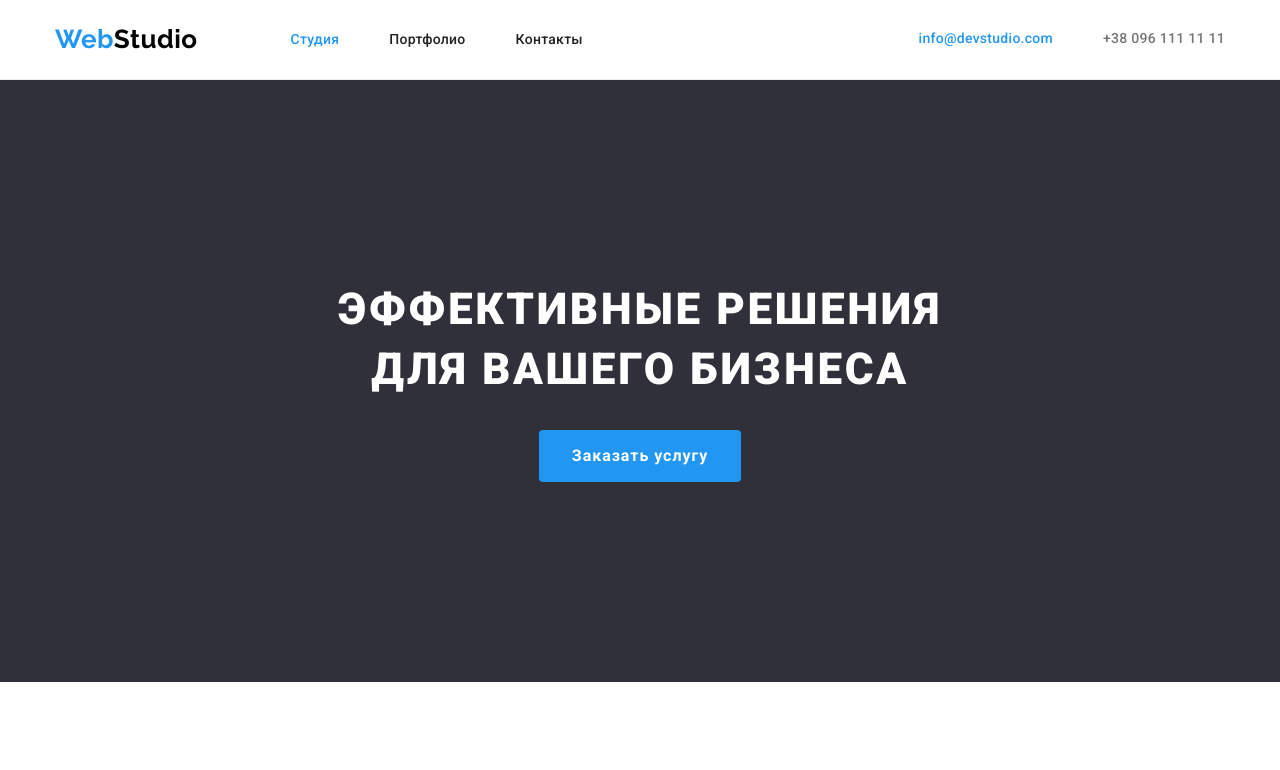
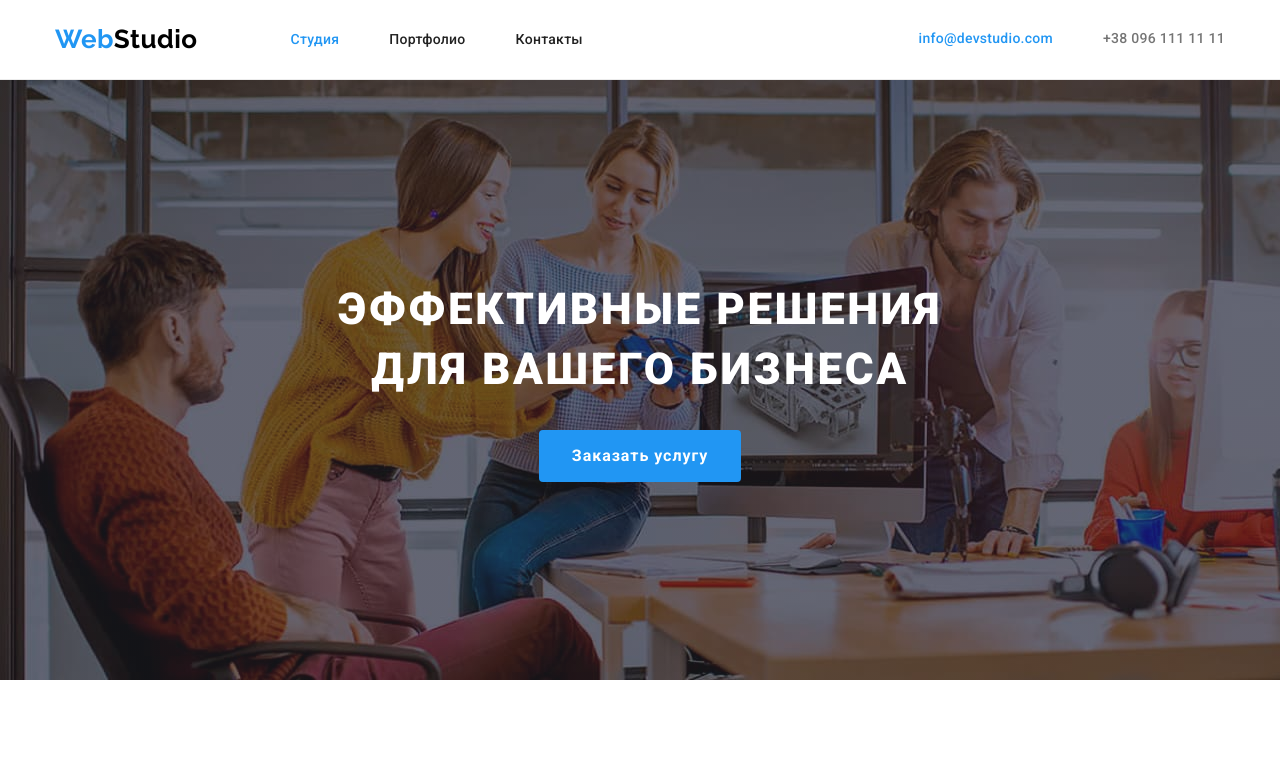
Before and after one commit to ViktoriiaTrostohon/goit-markup-hw-04, a plain HTML site: page index.html in a window 1280 px wide. Shown: the top 770 px of the page. Drawn offline with nearby package versions, Linux system fonts and the light colour scheme.

Commit message:
Hero background

```diff
--- a/css/styles.css
+++ b/css/styles.css
@@ -140,7 +140,18 @@ body {
 
 /* Hero, bgc temporary */
 .hero.section {
-  background-color: #2f303a;
+  max-width: 1600px;
+  height: 600px;
+  margin-left: auto;
+  margin-right: auto;
+  background-color: #c4c4c4;
+  background-image: linear-gradient(
+      rgba(47, 48, 58, 0.4),
+      rgba(47, 48, 58, 0.4)
+    ),
+    url(../images/hero-effective-solutions.jpg);
+  background-size: cover;
+  background-repeat: no-repeat;
   text-align: center;
   padding-top: 200px;
   padding-bottom: 200px;
```
Also changed, not shown: images/hero-effective-solutions.jpg (added).
